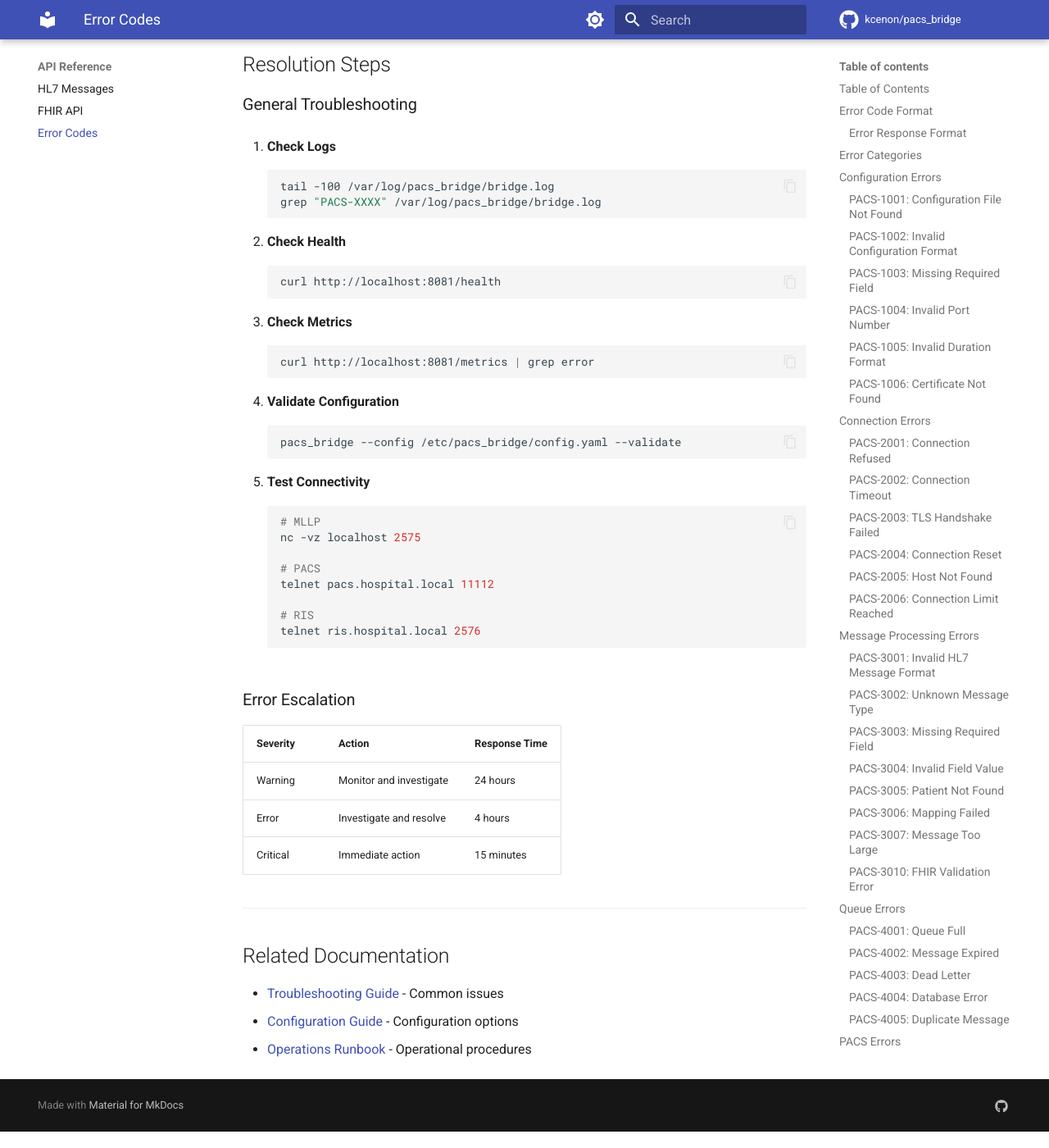
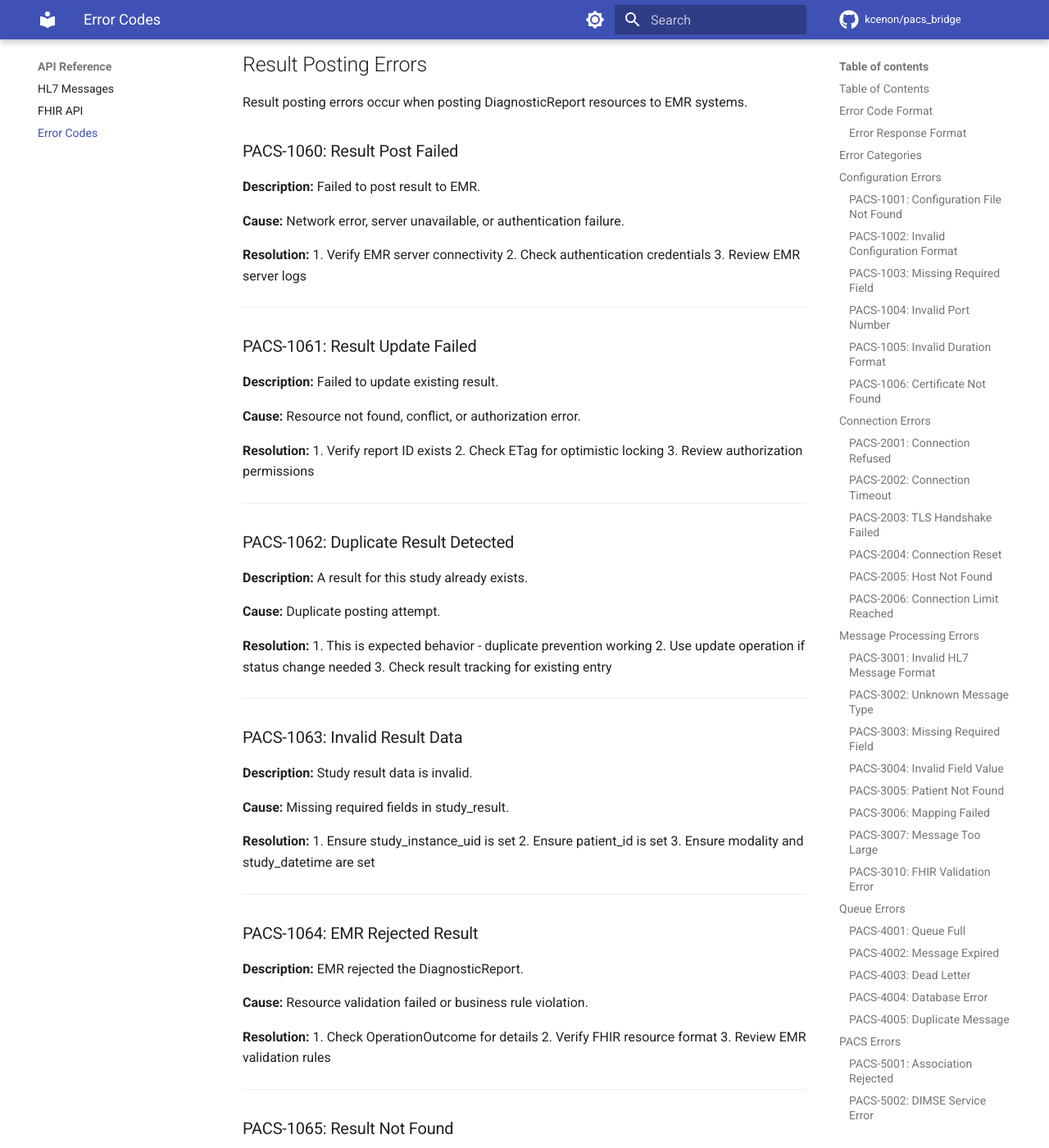
Before and after one commit to kcenon/pacs_bridge, an MkDocs documentation site: the page built from docs/api/error-codes.md, in a window 1280 px wide and 1400 px high, scrolled down 14128 px. Shown: the whole window at 82% size. Built offline with MkDocs 1.6.1 and Material for MkDocs 9.7.7, drawn with Linux system fonts in a browser that asks for light colours; comment, search, counter and statistics services are not loaded; the version menu is left out; some of the changed text lies outside the part shown.

Commit message:
docs: add result posting error codes
Add documentation for EMR result posting error codes:
- PACS-1060 to PACS-1069 for result posting operations
- Resolution steps for common issues

Relates to: #105

```diff
--- a/docs/api/error-codes.md
+++ b/docs/api/error-codes.md
@@ -755,6 +755,139 @@
 
 ---
 
+## Result Posting Errors
+
+Result posting errors occur when posting DiagnosticReport resources to EMR systems.
+
+### PACS-1060: Result Post Failed
+
+**Description:** Failed to post result to EMR.
+
+**Cause:** Network error, server unavailable, or authentication failure.
+
+**Resolution:**
+1. Verify EMR server connectivity
+2. Check authentication credentials
+3. Review EMR server logs
+
+---
+
+### PACS-1061: Result Update Failed
+
+**Description:** Failed to update existing result.
+
+**Cause:** Resource not found, conflict, or authorization error.
+
+**Resolution:**
+1. Verify report ID exists
+2. Check ETag for optimistic locking
+3. Review authorization permissions
+
+---
+
+### PACS-1062: Duplicate Result Detected
+
+**Description:** A result for this study already exists.
+
+**Cause:** Duplicate posting attempt.
+
+**Resolution:**
+1. This is expected behavior - duplicate prevention working
+2. Use update operation if status change needed
+3. Check result tracking for existing entry
+
+---
+
+### PACS-1063: Invalid Result Data
+
+**Description:** Study result data is invalid.
+
+**Cause:** Missing required fields in study_result.
+
+**Resolution:**
+1. Ensure study_instance_uid is set
+2. Ensure patient_id is set
+3. Ensure modality and study_datetime are set
+
+---
+
+### PACS-1064: EMR Rejected Result
+
+**Description:** EMR rejected the DiagnosticReport.
+
+**Cause:** Resource validation failed or business rule violation.
+
+**Resolution:**
+1. Check OperationOutcome for details
+2. Verify FHIR resource format
+3. Review EMR validation rules
+
+---
+
+### PACS-1065: Result Not Found
+
+**Description:** Result not found for update.
+
+**Cause:** Invalid report ID or resource deleted.
+
+**Resolution:**
+1. Verify report ID is correct
+2. Check if resource was deleted
+3. Post as new result if appropriate
+
+---
+
+### PACS-1066: Invalid Status Transition
+
+**Description:** Invalid status transition.
+
+**Cause:** Attempted invalid status change (e.g., final -> registered).
+
+**Resolution:**
+1. Check allowed status transitions
+2. Use `amended` or `corrected` for post-final changes
+
+---
+
+### PACS-1067: Missing Reference
+
+**Description:** Missing required reference (patient, study, etc.).
+
+**Cause:** Required FHIR reference not provided.
+
+**Resolution:**
+1. Ensure patient_reference or patient_id is set
+2. Use auto_lookup_patient option if needed
+3. Verify all required references
+
+---
+
+### PACS-1068: DiagnosticReport Build Failed
+
+**Description:** Failed to build DiagnosticReport resource.
+
+**Cause:** Builder validation failed.
+
+**Resolution:**
+1. Check status, code, and subject are set
+2. Review validation errors
+3. Verify all required fields
+
+---
+
+### PACS-1069: Tracker Error
+
+**Description:** Result tracker operation failed.
+
+**Cause:** Internal tracking error.
+
+**Resolution:**
+1. Check tracker configuration
+2. Verify memory limits
+3. Review cleanup settings
+
+---
+
 ## Resolution Steps
 
 ### General Troubleshooting
```
